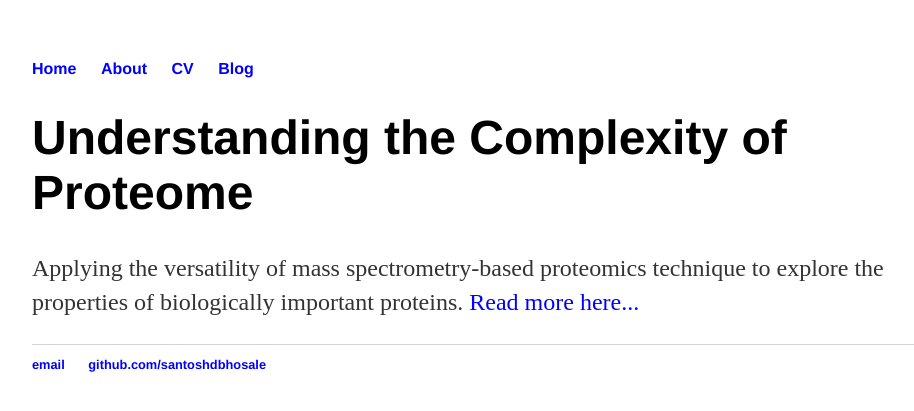
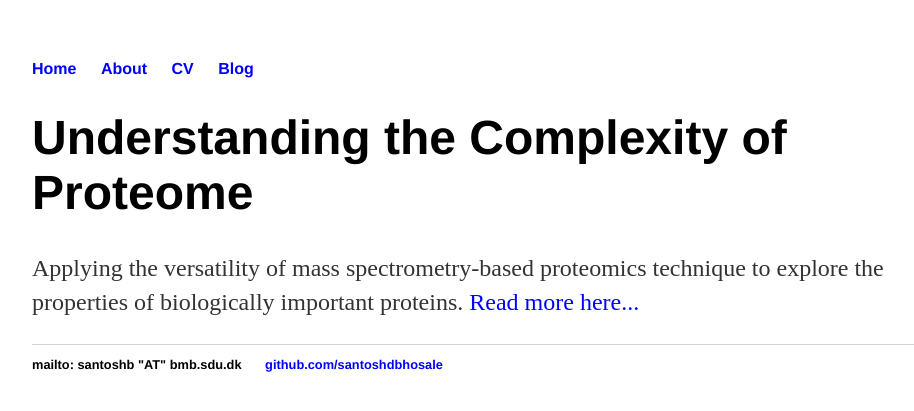
Before and after one commit to santoshdbhosale/santoshdbhosale.github.io, a Jekyll site: the page built from index.html, in a window 1280 px wide. Shown: the top 411 px of the page, without its empty margins (160-1074 px from the left). Built offline with Jekyll 4.4.1, drawn with Linux system fonts in a browser that asks for light colours.

Commit message:
Update default.html

```diff
--- a/_layouts/default.html
+++ b/_layouts/default.html
@@ -21,7 +21,7 @@
 			</div><!-- /.container -->
 			<footer>
 	    		<ul>
-	        		<li><a href="mailto:santoshb@bmb.sdu.dk">email</a></li>
+	        		 <li>mailto: santoshb "AT" bmb.sdu.dk</li>
 	        		<li><a href="https://github.com/santoshdbhosale">github.com/santoshdbhosale</a></li>
 				</ul>
 			</footer>
```
